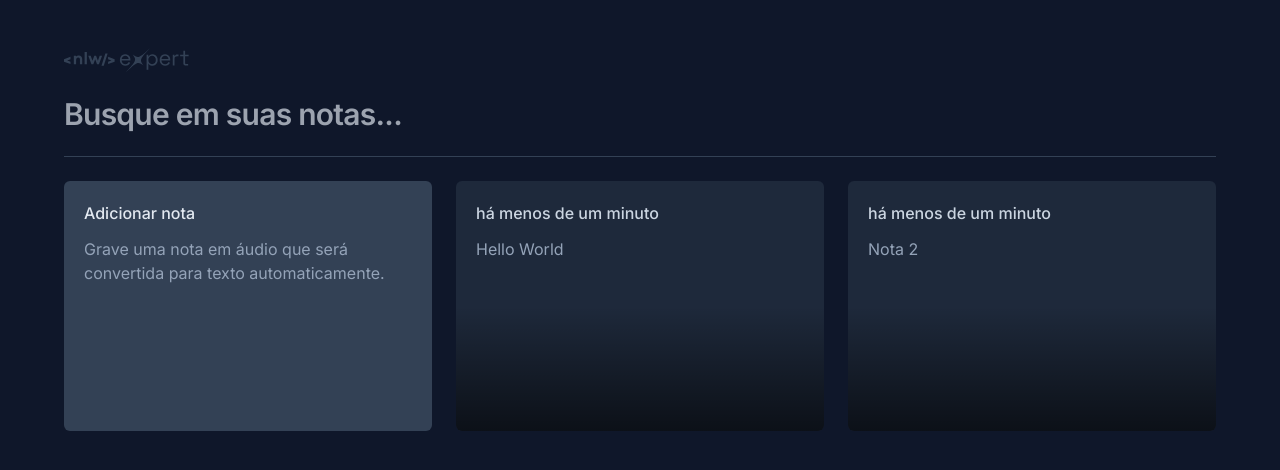
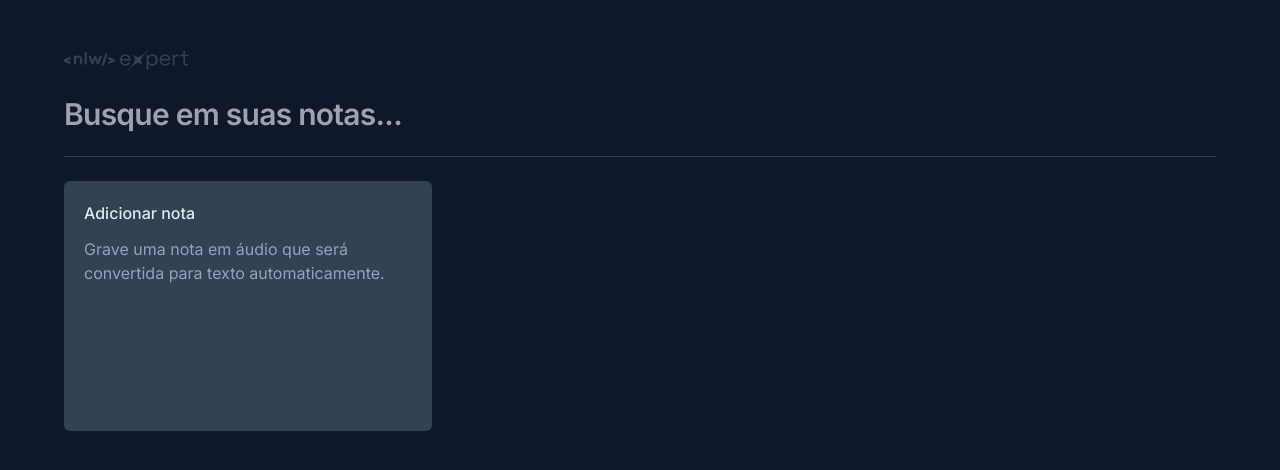
Before and after one commit to joyce-caroline/expert-notes, a React (Vite) app: page / in a window 1280 px wide. Shown: the top 470 px of the page. Built offline with nearby package versions, Linux system fonts and the light colour scheme.

Commit message:
Feat: Configuracao do Speech Recognition API

```diff
--- a/package.json
+++ b/package.json
@@ -17,6 +17,7 @@
     "sonner": "^1.4.0"
   },
   "devDependencies": {
+    "@types/dom-speech-recognition": "^0.0.4",
     "@types/react": "^18.2.43",
     "@types/react-dom": "^18.2.17",
     "@vitejs/plugin-react": "^4.2.1",
--- a/src/app.tsx
+++ b/src/app.tsx
@@ -1,21 +1,49 @@
-import { useState } from "react";
+import { ChangeEvent, useState } from "react";
 import logo from "./assets/logo-nlw-expert.svg";
 import { NewNoteCard } from "./components/new-note-card";
 import { NoteCard } from "./components/note-card";
 
+interface Note {
+  id: string;
+  date: Date;
+  content: string;
+}
+
 export function App() {
-  const [notes, setNotes] = useState([
-    { id: 1, date: new Date(), content: "Hello World" },
-    { id: 2, date: new Date(), content: "Nota 2" },
-  ]);
+  const [search, setSearch] = useState("");
+  const [notes, setNotes] = useState<Note[]>(() => {
+    const notesOnStorage = localStorage.getItem("notes");
+
+    if (notesOnStorage) {
+      return JSON.parse(notesOnStorage);
+    } else {
+      return [];
+    }
+  });
+
+  function handleSearch(event: ChangeEvent<HTMLInputElement>) {
+    const query = event.target.value;
+    setSearch(query);
+  }
+
+  const filteredNotes =
+    search !== ""
+      ? notes.filter((note) =>
+          note.content.toLocaleLowerCase().includes(search.toLocaleLowerCase())
+        )
+      : notes;
 
   function onNoteCreated(content: string) {
     const newNote = {
-      id: Math.random(),
+      id: crypto.randomUUID(),
       date: new Date(),
       content,
     };
-    setNotes([newNote, ...notes]);
+
+    const notesArray = [newNote, ...notes];
+    setNotes(notesArray);
+
+    localStorage.setItem("notes", JSON.stringify(notesArray));
   }
 
   return (
@@ -26,6 +54,7 @@ export function App() {
           type="text"
           placeholder="Busque em suas notas..."
           className="w-full bg-transparent text-3xl font-semibold tracking-tight outline-none placeholder: text-slate-500"
+          onChange={handleSearch}
         />
       </form>
 
@@ -34,7 +63,7 @@ export function App() {
       <div className="grid grid-cols-3 gap-6 auto-rows-[250px]">
         <NewNoteCard onNoteCreated={onNoteCreated} />
 
-        {notes.map((note) => {
+        {filteredNotes.map((note) => {
           return <NoteCard key={note.id} note={note} />;
         })}
       </div>
--- a/src/components/new-note-card.tsx
+++ b/src/components/new-note-card.tsx
@@ -10,6 +10,7 @@ interface NewNoteCardProps {
 export function NewNoteCard({ onNoteCreated }: NewNoteCardProps) {
   const [shouldShowOnboarding, setShouldShowOnboarding] = useState(true);
   const [content, setContent] = useState("");
+  const [isRecording, setIsRecording] = useState(false);
 
   function handleStartEditor() {
     setShouldShowOnboarding(false);
@@ -24,8 +25,54 @@ export function NewNoteCard({ onNoteCreated }: NewNoteCardProps) {
 
   function handleSaveNote(event: FormEvent) {
     event.preventDefault();
+
+    if (content === "") {
+      return;
+    }
+
     onNoteCreated(content);
+
+    setContent("");
+
+    setShouldShowOnboarding(true);
+
     toast.success("Nota criada com sucesso!");
+  }
+
+  function handleStartRecording() {
+    setIsRecording(true);
+
+    const isSpeechRecognitonAPIAvailable =
+      "SpeechRecognition" in window || "webkitSpeechRecognition" in window;
+
+    if (!isSpeechRecognitonAPIAvailable) {
+      alert("Infelismente seu navegador não suporta a API de gravação!");
+      return;
+    }
+
+    const SpeechRecognitionAPI =
+      window.SpeechRecognition || window.webkitSpeechRecognition;
+
+    const speechRecognition = new SpeechRecognitionAPI();
+    speechRecognition.lang = "pt-br";
+    speechRecognition.continuous = true;
+    speechRecognition.maxAlternatives = 1;
+    speechRecognition.interimResults = true;
+
+    speechRecognition.onresult = (event) => {
+      console.log(event.results);
+
+    }
+
+    speechRecognition.onerror = (event) => {
+      console.error(event);
+    }
+
+    speechRecognition.start();
+  }
+
+  function handleStopRecording() {
+    setIsRecording(false);
   }
 
   return (
@@ -48,7 +95,7 @@ export function NewNoteCard({ onNoteCreated }: NewNoteCardProps) {
           <Dialog.Close className="absolute right-0 top-0 bg-slate-800 p-1.5 text-slate-400">
             <X className="size-5 hover:text-slate-100 " />
           </Dialog.Close>
-          <form onSubmit={handleSaveNote} className="flex-1 flex flex-col">
+          <form className="flex-1 flex flex-col">
             <div className="flex flex-1 flex-col gap-3 p-5">
               <span className="text-small font-medium text-slate-300">
                 Adicionar nota
@@ -57,11 +104,16 @@ export function NewNoteCard({ onNoteCreated }: NewNoteCardProps) {
               {shouldShowOnboarding ? (
                 <p className="text-small leading-6 text-slate-400">
                   Comece{" "}
-                  <button className="font-medium text-lime-400 hover:underline">
+                  <button
+                    type="button"
+                    onClick={handleStartRecording}
+                    className="font-medium text-lime-400 hover:underline"
+                  >
                     gravando uma nota
                   </button>{" "}
                   em áudio ou se{" "}
                   <button
+                    type="button"
                     onClick={handleStartEditor}
                     className="text-medium text-lime-400 hover:underline"
                   >
@@ -74,16 +126,29 @@ export function NewNoteCard({ onNoteCreated }: NewNoteCardProps) {
                   autoFocus
                   className="text-sm leading-6 text-slate-400 bg-transparent resize-none flex-1 outline-none"
                   onChange={handleContentChanged}
+                  value={content}
                 />
               )}
             </div>
 
+            {isRecording ? (
               <button
+                onClick={handleStopRecording}
+                type="button"
+                className="w-full flex items-center justify-center gap-2 bg-slate-900 py-4 text-center text-sm text-slate-300 outline-none font-medium hover:text-slate-100"
+              >
+                <div className="size-3 rounded-full bg-red-500 animate-pulse" />
+                Gravando! (clique p/ interromper)
+              </button>
+            ) : (
+              <button
+                onClick={handleSaveNote}
                 type="submit"
                 className="w-full bg-lime-400 py-4 text-center text-sm text-lime-950 outline-none font-medium hover:bg-lime-500"
               >
                 Salvar nota
               </button>
+            )}
           </form>
         </Dialog.Content>
       </Dialog.Portal>
```
Also changed, not shown: 1 other file (tests, documents, lock files or other folders). Lines whose indentation alone changed are shown as unchanged.
